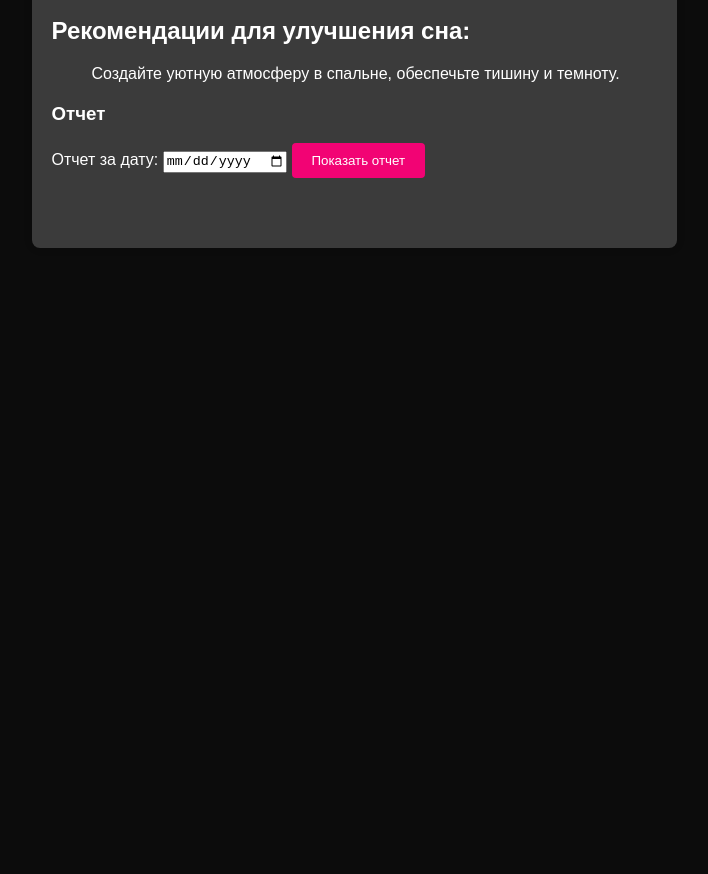
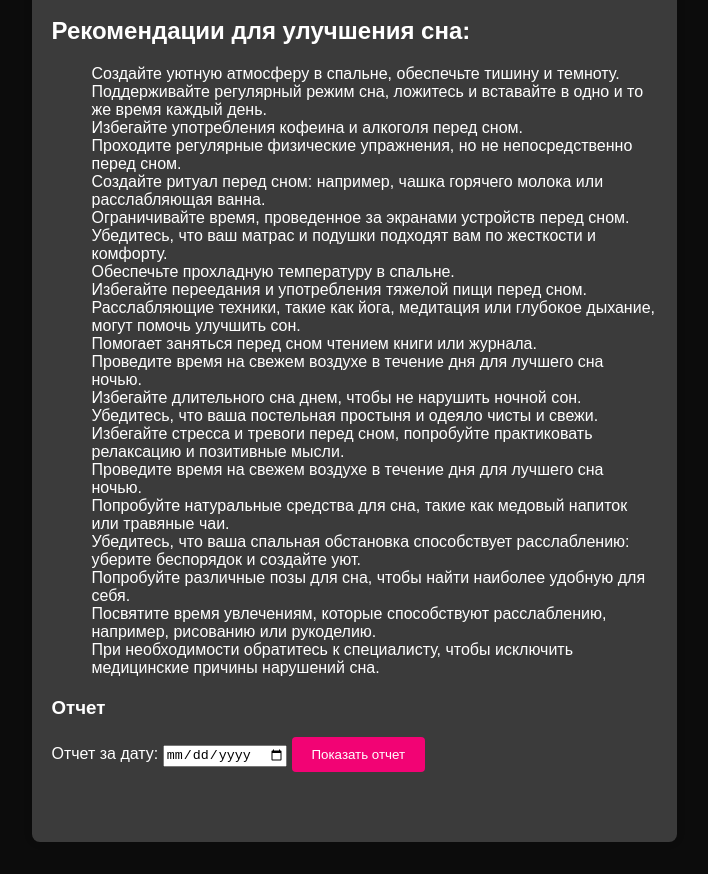
Before and after one commit to stsvift/stsvift.github.io, a plain HTML site: page tracker.html in a window 1280 px wide. Shown: the part 396-1270 px from the top of the page, without its empty margins (286-994 px from the left). Before the commit the page ends 800 px from the top, so only its background shows below. Drawn offline with Linux system fonts and the light colour scheme.

Commit message:
Update tracker.html

```diff
--- a/tracker.html
+++ b/tracker.html
@@ -31,6 +31,26 @@
             <h2>Рекомендации для улучшения сна:</h2>
             <ul id="recommendation-list">
                 <li>Создайте уютную атмосферу в спальне, обеспечьте тишину и темноту.</li>
+                <li>Поддерживайте регулярный режим сна, ложитесь и вставайте в одно и то же время каждый день.</li>
+                <li>Избегайте употребления кофеина и алкоголя перед сном.</li>
+                <li>Проходите регулярные физические упражнения, но не непосредственно перед сном.</li>
+                <li>Создайте ритуал перед сном: например, чашка горячего молока или расслабляющая ванна.</li>
+                <li>Ограничивайте время, проведенное за экранами устройств перед сном.</li>
+                <li>Убедитесь, что ваш матрас и подушки подходят вам по жесткости и комфорту.</li>
+                <li>Обеспечьте прохладную температуру в спальне.</li>
+                <li>Избегайте переедания и употребления тяжелой пищи перед сном.</li>
+                <li>Расслабляющие техники, такие как йога, медитация или глубокое дыхание, могут помочь улучшить сон.</li>
+                <li>Помогает заняться перед сном чтением книги или журнала.</li>
+                <li>Проведите время на свежем воздухе в течение дня для лучшего сна ночью.</li>
+                <li>Избегайте длительного сна днем, чтобы не нарушить ночной сон.</li>
+                <li>Убедитесь, что ваша постельная простыня и одеяло чисты и свежи.</li>
+                <li>Избегайте стресса и тревоги перед сном, попробуйте практиковать релаксацию и позитивные мысли.</li>
+                <li>Проведите время на свежем воздухе в течение дня для лучшего сна ночью.</li>
+                <li>Попробуйте натуральные средства для сна, такие как медовый напиток или травяные чаи.</li>
+                <li>Убедитесь, что ваша спальная обстановка способствует расслаблению: уберите беспорядок и создайте уют.</li>
+                <li>Попробуйте различные позы для сна, чтобы найти наиболее удобную для себя.</li>
+                <li>Посвятите время увлечениям, которые способствуют расслаблению, например, рисованию или рукоделию.</li>
+                <li>При необходимости обратитесь к специалисту, чтобы исключить медицинские причины нарушений сна.</li>
             </ul>
         </div>
 
```
